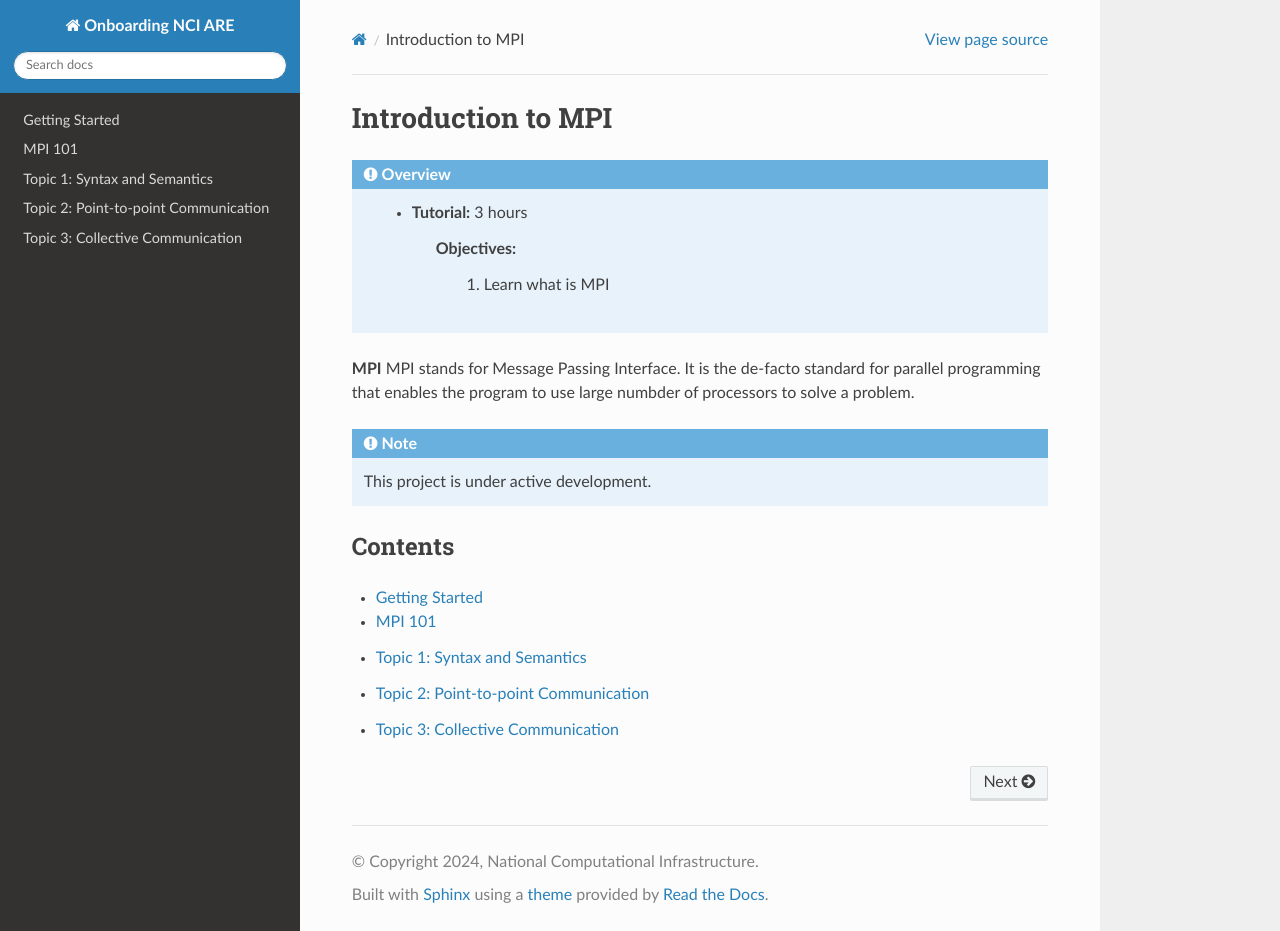
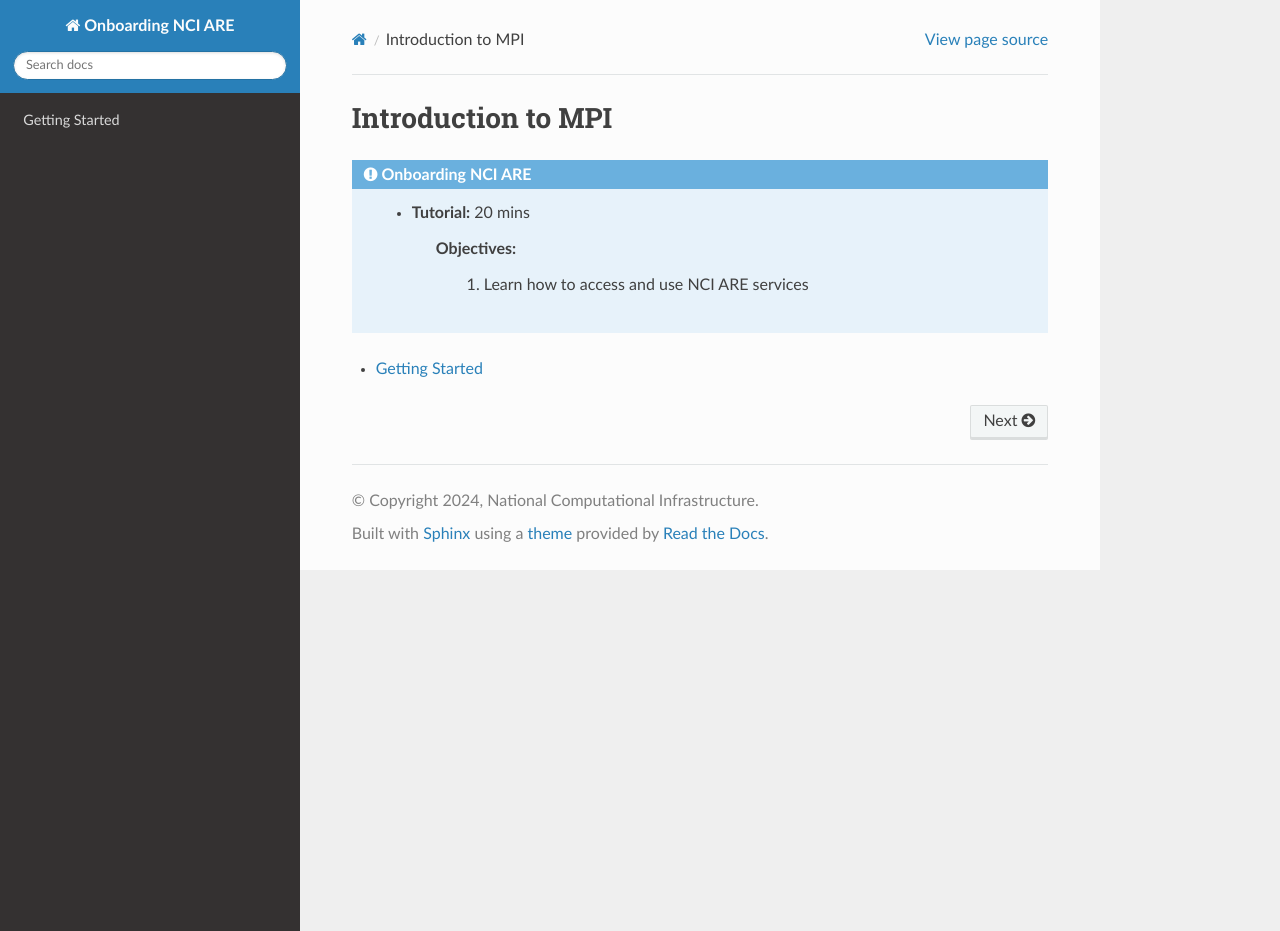
Before and after one commit to NCI900-Training-Organisation/Onboarding-ARE, a Sphinx documentation site: the page built from docs/source/index.rst, in a window 1280 px wide and 931 px high. Built offline with Sphinx 7.4.7 and the Read the Docs theme 3.1.0, drawn with Linux system fonts in a browser that asks for light colours; pages that are not in the unit, such as notebooks, are missing from menus.

Commit message:
change index

```diff
--- a/docs/source/index.rst
+++ b/docs/source/index.rst
@@ -1,24 +1,13 @@
 Introduction to MPI
 ===================================
-.. admonition:: Overview
+.. admonition:: Onboarding NCI ARE
    :class: Overview
 
-    * **Tutorial:** 3 hours
+    * **Tutorial:** 20 mins
 
         **Objectives:**
-            #. Learn what is MPI
-
-**MPI** MPI stands for Message Passing Interface. It is the de-facto standard for parallel programming that enables the program to use large numbder of processors to solve a problem.
-
-
-.. note::
-
-   This project is under active development.
-
-Contents
---------
+            #. Learn how to access and use NCI ARE services
 
 .. toctree::
 
    start
-   tutorial
--- a/docs/source/tutorial.rst
+++ /dev/null
@@ -1,30 +0,0 @@
-MPI 101
-=====
-
-In this section, we will learn the basics of MPI. Many people get by writing parallel code by just using six MPI calls, and this is what we will show you in this section.
-
-.. toctree::
-
-    tutorial/MPI101/intro
-    tutorial/MPI101/monte-carlo
-    tutorial/MPI101/basic_mpi
-    turotial/MPI101/model_problem
-
-Topic 1: Syntax and Semantics
-=============================
-
-.. toctree::
-    tutorial/Topic_one/semantics
-
-
-Topic 2: Point-to-point Communication
-=====================================
-
-.. toctree::
-    tutorial/Topic_two/p2p_comm
-
-Topic 3: Collective Communication
-==================================
-
-.. toctree::
-    tutorial/Topic_three/collective_comm
```
